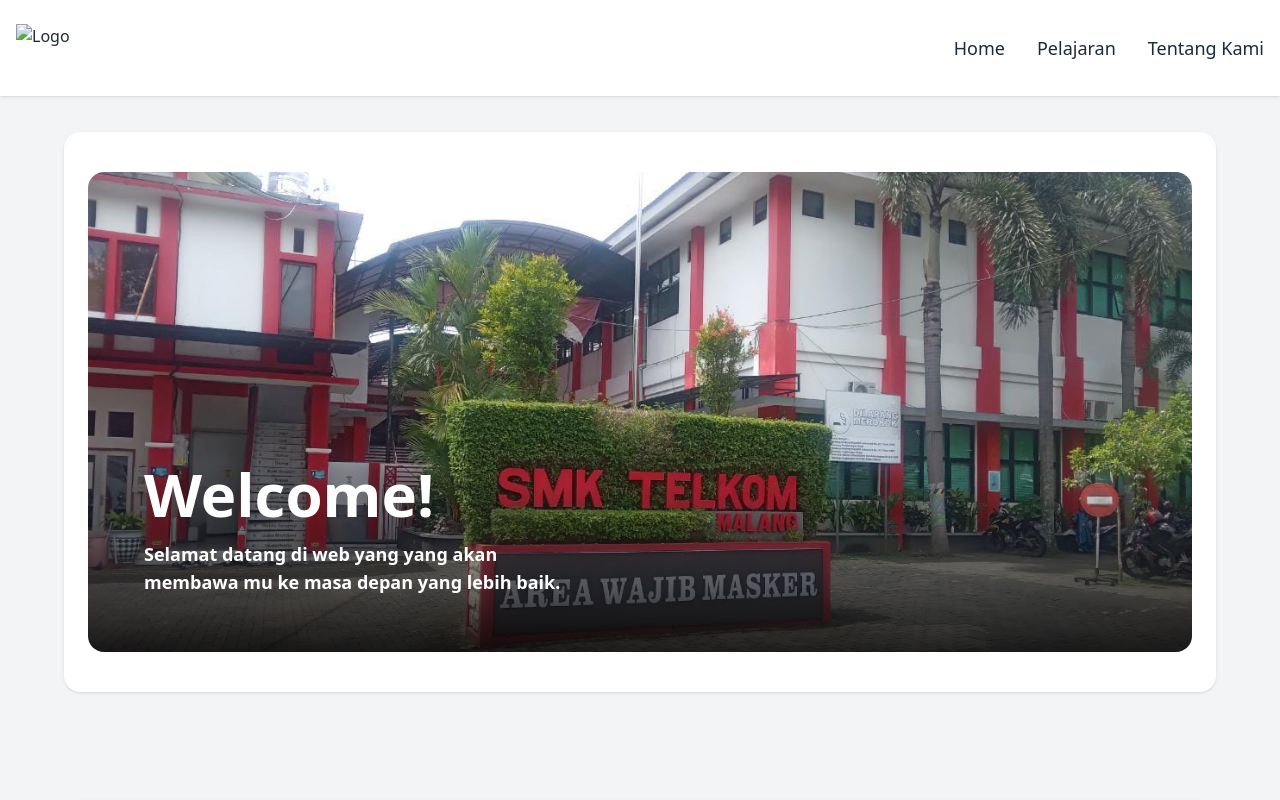
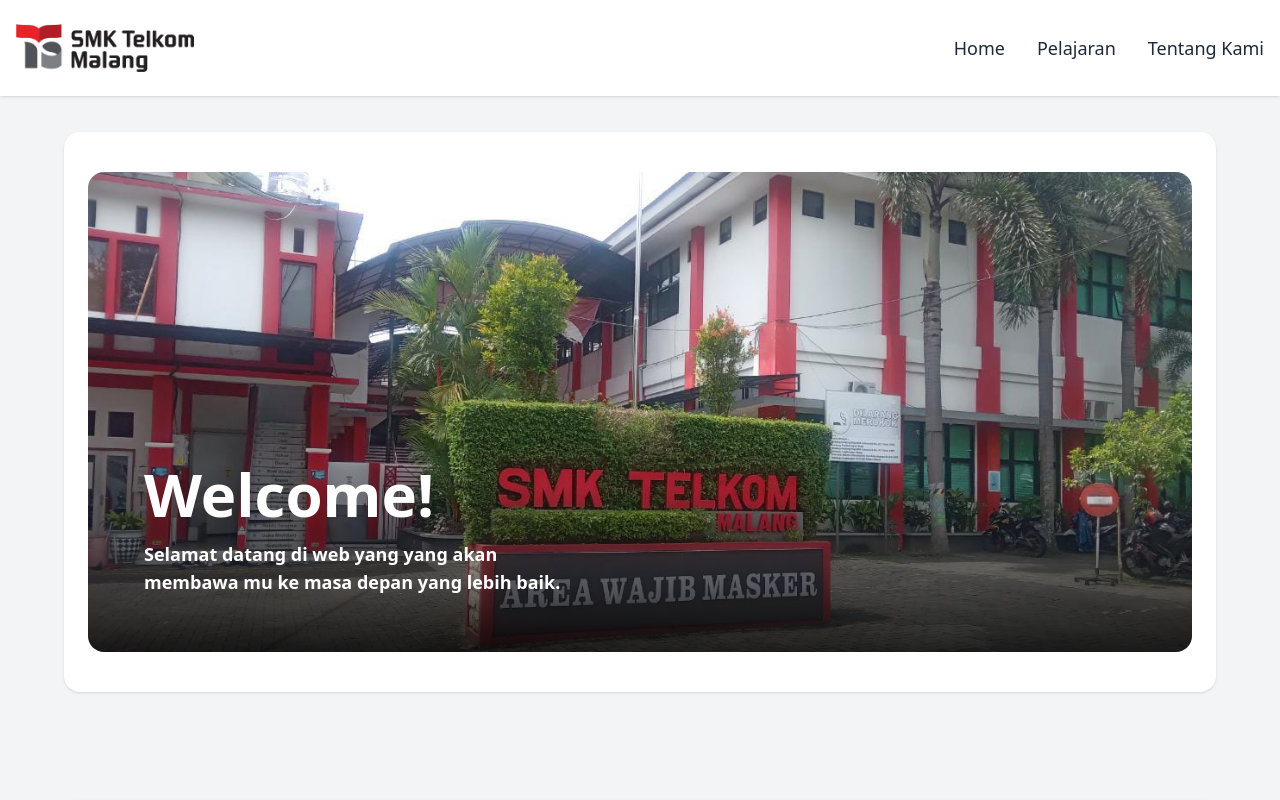
Before and after one commit to Zann2510/Zann2510.github.io, a plain HTML site: page index.html in a window 1280 px wide. Shown: the top 800 px of the page. Drawn offline with nearby package versions, Linux system fonts and the light colour scheme.

Commit message:
Update index.html

```diff
--- a/index.html
+++ b/index.html
@@ -4,7 +4,7 @@
   <meta charset="UTF-8" />
   <meta name="viewport" content="width=device-width, initial-scale=1.0" />
   <title>RPL Learning</title>
-  <link rel="icon" href="/website/src/logo.jpg" type="/website/src/logo.png" />
+  <link rel="icon" href="/src/logo.jpg" type="/website/src/logo.png" />
   <script src="https://cdn.jsdelivr.net/npm/@tailwindcss/browser@4"></script>
   <style>
     html {
@@ -28,7 +28,7 @@
   <!-- Navbar -->
   <header class="fixed w-full bg-white shadow z-50 min-h-[80px]">
     <div class="max-w-screen-xl mx-auto px-4 py-6 flex items-center justify-between">
-      <img src="/website/src/logo2.png" alt="Logo" class="h-12 w-auto">
+      <img src="/src/logo2.png" alt="Logo" class="h-12 w-auto">
       <div class="md:hidden">
         <button id="menu-toggle" class="text-gray-700 focus:outline-none">
           <svg class="w-6 h-6" fill="none" stroke="currentColor" viewBox="0 0 24 24"
```
